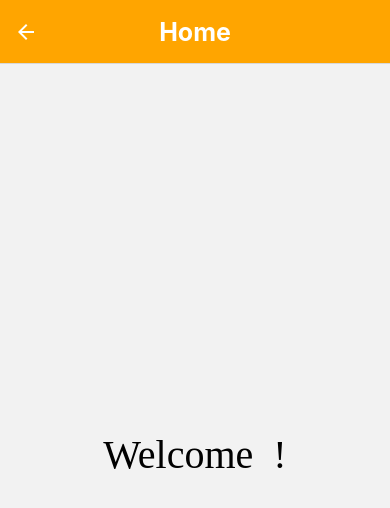
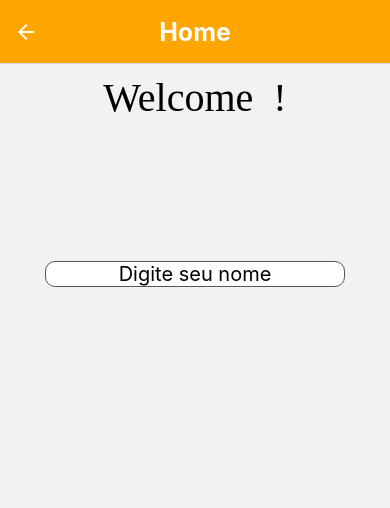
Before and after one commit to codingscode/reactnative_from_zero_to_hero, a React Native app in the folder rntour/: screen /Home in a window 390 px wide. Shown: the top 508 px of the page. Built offline with nearby package versions, Linux system fonts and the light colour scheme.

Commit message:
parte 147

```diff
--- a/rntour/src/screens/Home.js
+++ b/rntour/src/screens/Home.js
@@ -1,7 +1,7 @@
 
 import React, { useEffect, useState } from 'react'
 import AsyncStorage from '@react-native-async-storage/async-storage'
-import { StyleSheet, Text, View } from 'react-native'
+import { StyleSheet, Text, TextInput, View } from 'react-native'
 import GlobalStyle from '../utils/GlobalStyle'
 
 
@@ -31,12 +31,27 @@ const Home = ({navigation, route}) => {
        }
     }
 
+    const updateData = async () => {
+      if(name.length == 0) {
+         Alert.alert('Warning!', 'Por favor escreva seu nome.')
+      }
+      else {
+         try {
+            await AsyncStorage.setItem('UserName', name)
+            Alert.alert('Successo!', 'Seus dados foram atualizados!')
+         }
+         catch(error) {
+            console.log(error)
+         }
+      }
+   }
+
     return (
        <View style={styles.body} >
           <Text style={[ GlobalStyle.CustomFont, styles.text]} >
              Welcome {name} !
           </Text>
-
+          <TextInput style={styles.input} placeholder='Digite seu nome' value={name} onChangeText={(value) => setName(value)} />
        </View>
     )
 }
@@ -44,7 +59,6 @@ const Home = ({navigation, route}) => {
 const styles = StyleSheet.create({
     body: {
        flex: 1,
-       justifyContent: 'center',
        alignItems: 'center',
     },
     text: {
@@ -53,6 +67,17 @@ const styles = StyleSheet.create({
        margin: 10,
        color: 'black',
 
+    },
+    input: {
+       width: 300,
+       borderWidth: 1,
+       borderColor: '#555',
+       borderRadius: 10,
+       backgroundColor: '#ffffff',
+       textAlign: 'center',
+       fontSize: 20,
+       marginTop: 130,
+       marginBottom: 10
     }
 
 })
```
Also changed, not shown: 1 other file (tests, documents, lock files or other folders).
